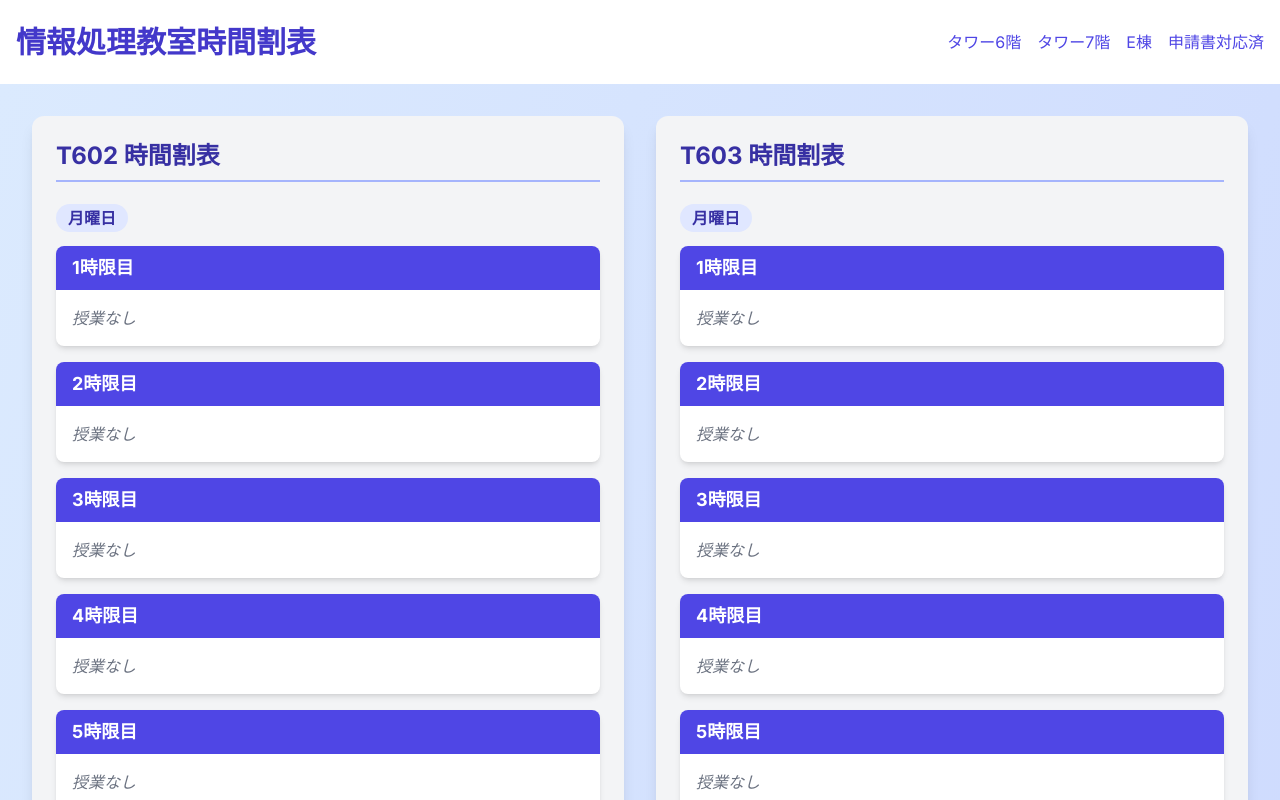
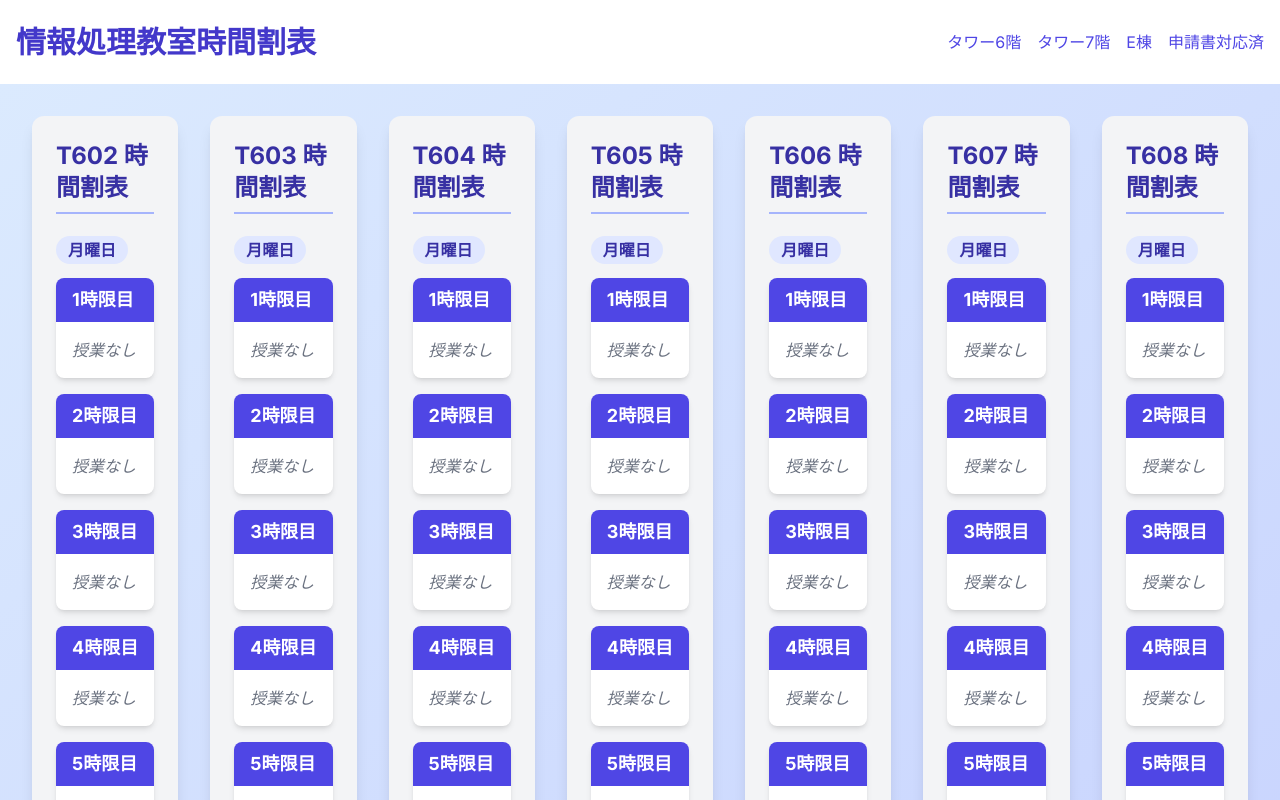
Before and after one commit to junior-gakusei-staff/information-room-time-sheet, a Next.js app: page /six in a window 1280 px wide. Shown: the top 800 px of the page. Built offline with nearby package versions, Linux system fonts and the light colour scheme; no server answers.

Commit message:
next.jsをアップデートしました

```diff
--- a/package.json
+++ b/package.json
@@ -11,7 +11,7 @@
   },
   "dependencies": {
     "date-fns": "^3.6.0",
-    "next": "14.2.5",
+    "next": "^14.2.12",
     "react": "^18",
     "react-dom": "^18"
   },
--- a/src/app/six/page.tsx
+++ b/src/app/six/page.tsx
@@ -14,7 +14,7 @@
     return (
       <div className="min-h-screen bg-gradient-to-br from-blue-100 to-indigo-200">
         <main className="container mx-auto p-4 md:p-8">
-          <div className="grid grid-cols-1 md:grid-cols-2 gap-8">
+          <div className="grid grid-cols-1 md:grid-cols-7 gap-8">
             {t60Rooms.map((roomName, index) => (
               <Time
                 roomName={roomName}
```
Also changed, not shown: 1 other file (tests, documents, lock files or other folders).
